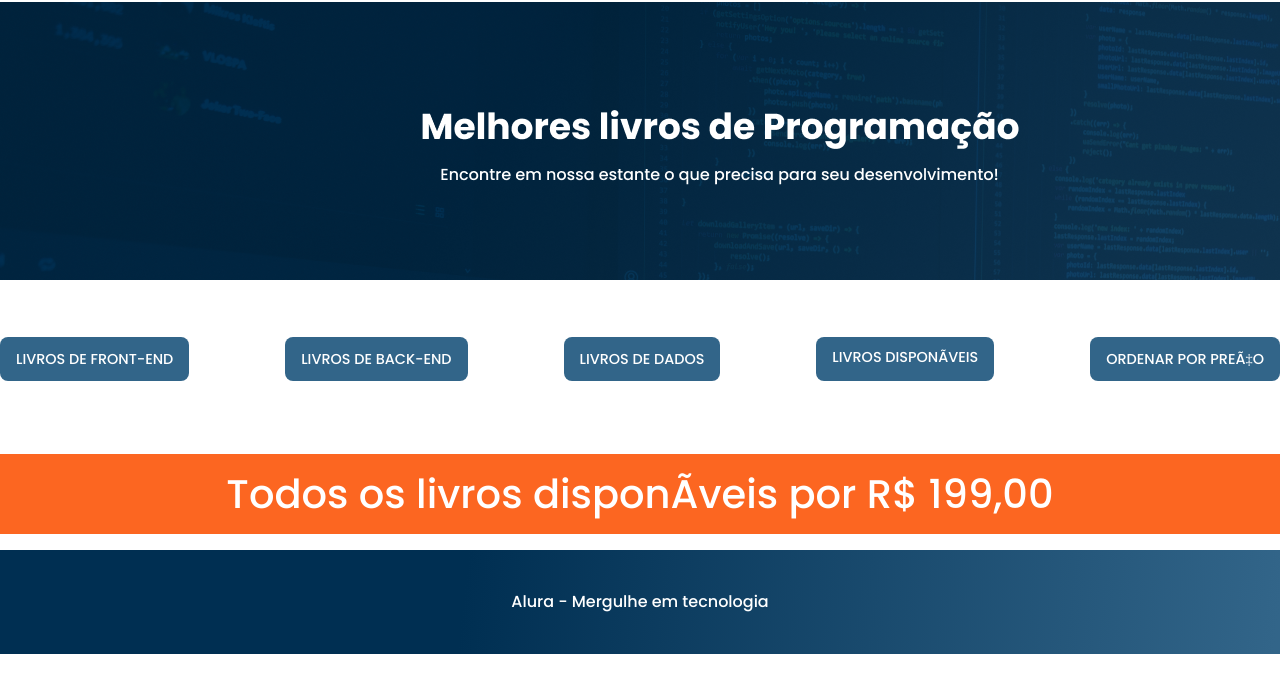
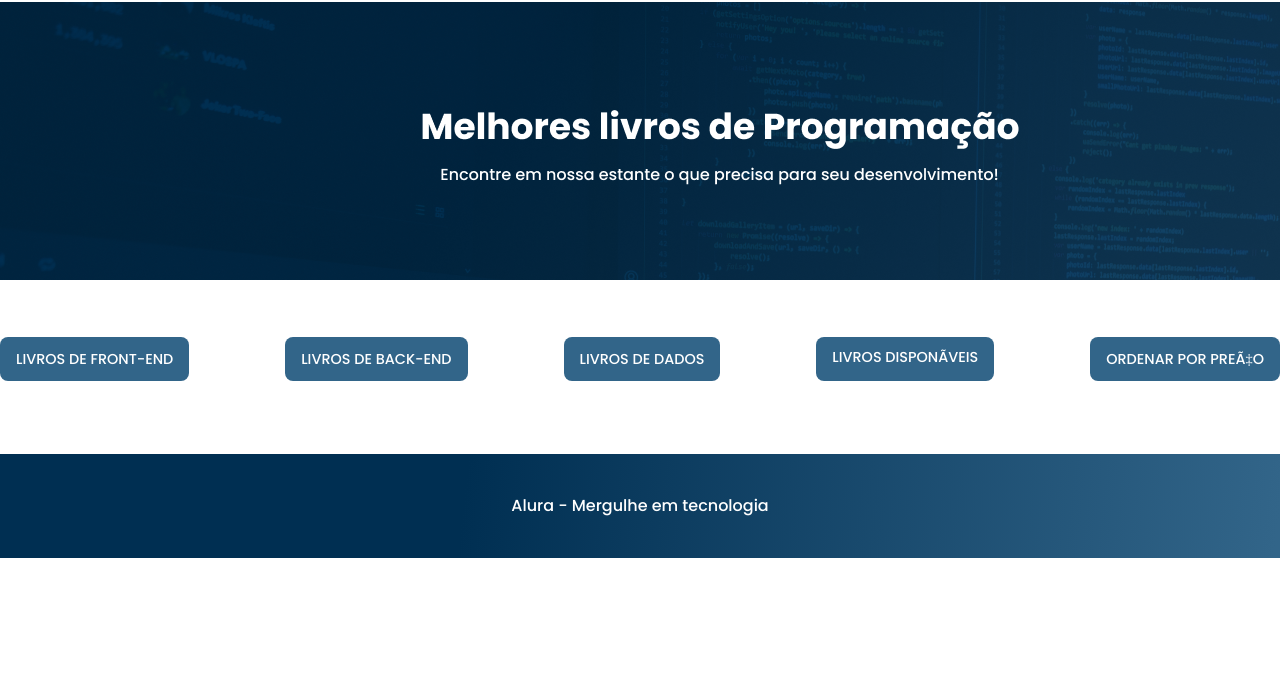
Before and after one commit to DevMMachado/Portifolio_metodos_array, a plain HTML site: page index.html in a window 1280 px wide. Shown: the part 71-764 px from the top of the page. Drawn offline with nearby package versions, Linux system fonts and the light colour scheme; no server answers.

Commit message:
Update index.html

```diff
--- a/index.html
+++ b/index.html
@@ -265,9 +265,7 @@
 
   </section>
   <section id="valor_total_livros_disponiveis">
-    <div class="livros__disponiveis">
-      <p>Todos os livros disponíveis por R$ <span id="valor">199,00</span></p>
-    </div>
+
   </section>
 
   <footer class="rodape">
```
